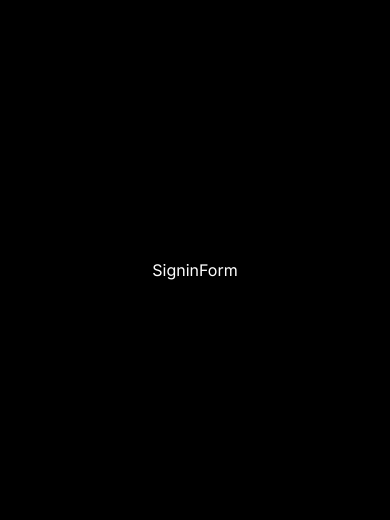
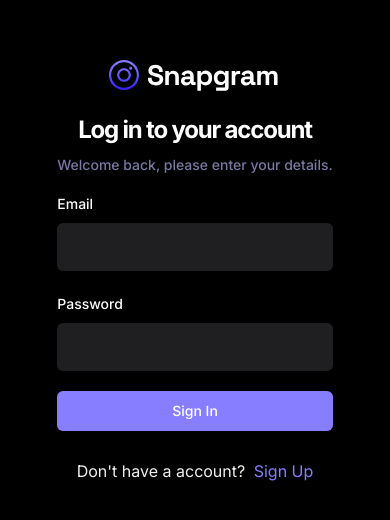
Before and after one commit to DevJobalia/MERN-SOCIAL-MEDIA-APP, a React (Vite) app: page /sign-in in a window 390 px wide. Shown: the part 152-672 px from the top of the page. Built offline with nearby package versions, Linux system fonts and the light colour scheme; no server answers.

Commit message:
Implement signin/Login

```diff
--- a/src/_auth/forms/SigninForm.tsx
+++ b/src/_auth/forms/SigninForm.tsx
@@ -1,7 +1,127 @@
-import React from "react";
+import { zodResolver } from "@hookform/resolvers/zod";
+import { useForm } from "react-hook-form";
+import { z } from "zod";
+import { Link, useNavigate } from "react-router-dom";
+
+import { useToast } from "@/components/ui/use-toast";
+import {
+  Form,
+  FormControl,
+  FormField,
+  FormItem,
+  FormLabel,
+  FormMessage,
+} from "@/components/ui/form";
+import { Input } from "@/components/ui/input";
+import { Button } from "@/components/ui/button";
+
+import { SigninSchema } from "@/lib/validation";
+import Loader from "@/components/shared/Loader";
+import { useSignInAccount } from "@/lib/react-query/queriesAndMutation";
+import { useUserContext } from "@/context/AuthContext";
 
 const SigninForm = () => {
-  return <div>SigninForm</div>;
+  const { toast } = useToast();
+  const navigate = useNavigate();
+  const { checkAuthUser, isLoading: isUserLoading } = useUserContext();
+
+  const { mutateAsync: signInAccount } = useSignInAccount();
+
+  // 1. Define your form.
+  const form = useForm<z.infer<typeof SigninSchema>>({
+    resolver: zodResolver(SigninSchema),
+    defaultValues: {
+      email: "",
+      password: "",
+    },
+  });
+
+  // 2. Define a submit handler.
+  async function onSubmit(values: z.infer<typeof SigninSchema>) {
+    const session = await signInAccount({
+      email: values.email,
+      password: values.password,
+    });
+    if (!session) {
+      console.log("PROBLEM 2");
+      return toast({ title: "Sign in failed. Please try again" });
+    }
+
+    const isLoggedIn = await checkAuthUser();
+    if (isLoggedIn) {
+      form.reset();
+      navigate("/");
+    } else {
+      return toast({ title: "Sign in failed. Please try again" });
+    }
+  }
+
+  return (
+    <Form {...form}>
+      <div className="sm:w-420 flex-center flex-col">
+        <img src="/assets/images/logo.svg" alt="" />
+        <h2 className="h3-bold md:h2-bold pt-5 sm:pt-12">
+          Log in to your account
+        </h2>
+        <p className="text-light-3 small-medium md:base-regular mt-2">
+          Welcome back, please enter your details.
+        </p>
+
+        <form
+          onSubmit={form.handleSubmit(onSubmit)}
+          className="flex flex-col gap-5 w-full mt-4"
+        >
+          <FormField
+            control={form.control}
+            name="email"
+            render={({ field }) => (
+              <FormItem>
+                <FormLabel>Email</FormLabel>
+                <FormControl>
+                  <Input type="text" className="shad-input" {...field} />
+                </FormControl>
+
+                <FormMessage />
+              </FormItem>
+            )}
+          />
+          <FormField
+            control={form.control}
+            name="password"
+            render={({ field }) => (
+              <FormItem>
+                <FormLabel>Password</FormLabel>
+                <FormControl>
+                  <Input type="password" className="shad-input" {...field} />
+                </FormControl>
+
+                <FormMessage />
+              </FormItem>
+            )}
+          />
+
+          <Button type="submit" className="shad-button_primary">
+            {isUserLoading ? (
+              <div className="flex-center gap-2">
+                <Loader /> Loading...
+              </div>
+            ) : (
+              "Sign In"
+            )}
+          </Button>
+          <p className="text-small-regular text-light-2 text-center mt-2">
+            Don't have a account?{" "}
+            <Link
+              to="/sign-up"
+              className="text-primary-500 text-small-semibold ml-1"
+            >
+              Sign Up
+            </Link>
+          </p>
+        </form>
+      </div>
+    </Form>
+  );
 };
 
 export default SigninForm;
--- a/src/lib/appwrite/api.ts
+++ b/src/lib/appwrite/api.ts
@@ -57,7 +57,7 @@
 
 export async function getCurrentUser() {
   try {
-    const currentAccount = await account.get();
+    const currentAccount = await account.get(); //Get the currently logged in user.
     if (!currentAccount) {
       throw Error;
     }
--- a/src/lib/validation/index.ts
+++ b/src/lib/validation/index.ts
@@ -8,3 +8,10 @@
     .string()
     .min(8, { message: "Password must be atleast 8 characters" }),
 });
+
+export const SigninSchema = z.object({
+  email: z.string().email(),
+  password: z
+    .string()
+    .min(8, { message: "Password must be atleast 8 characters" }),
+});
```
